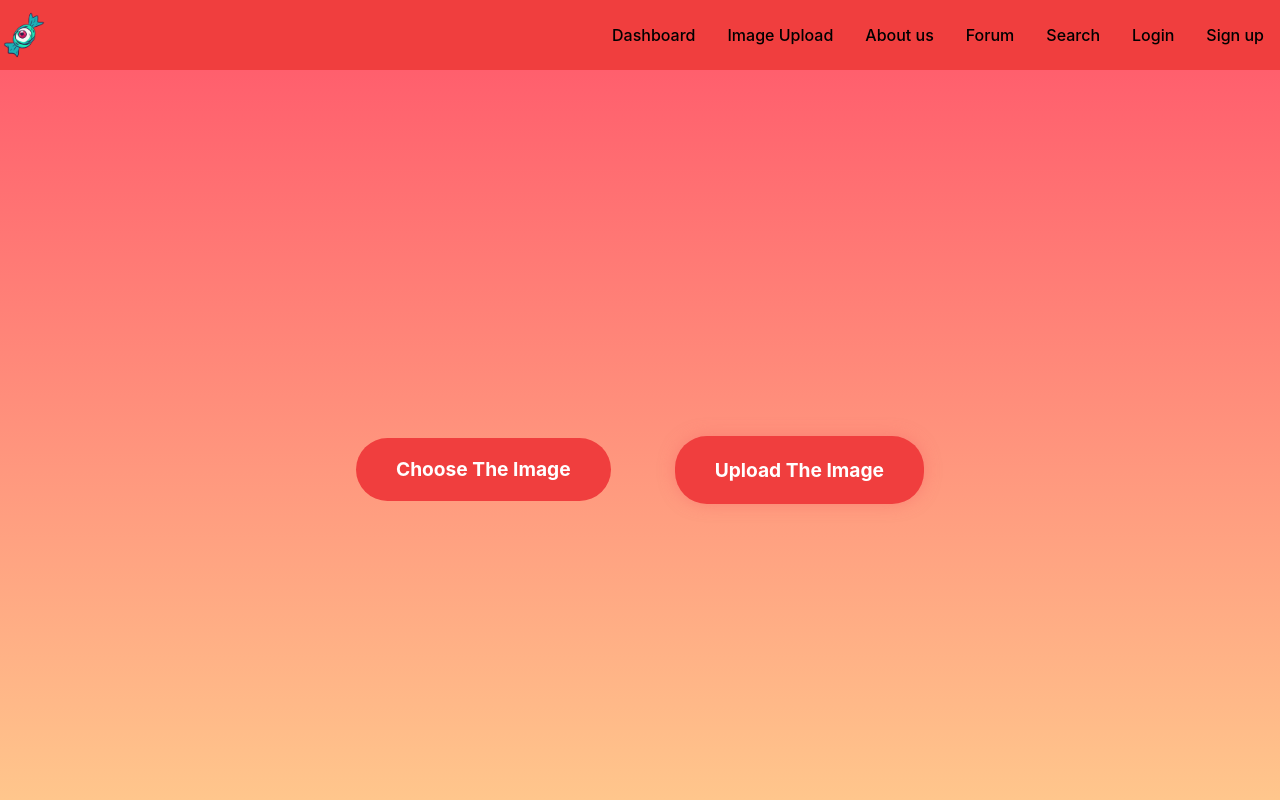
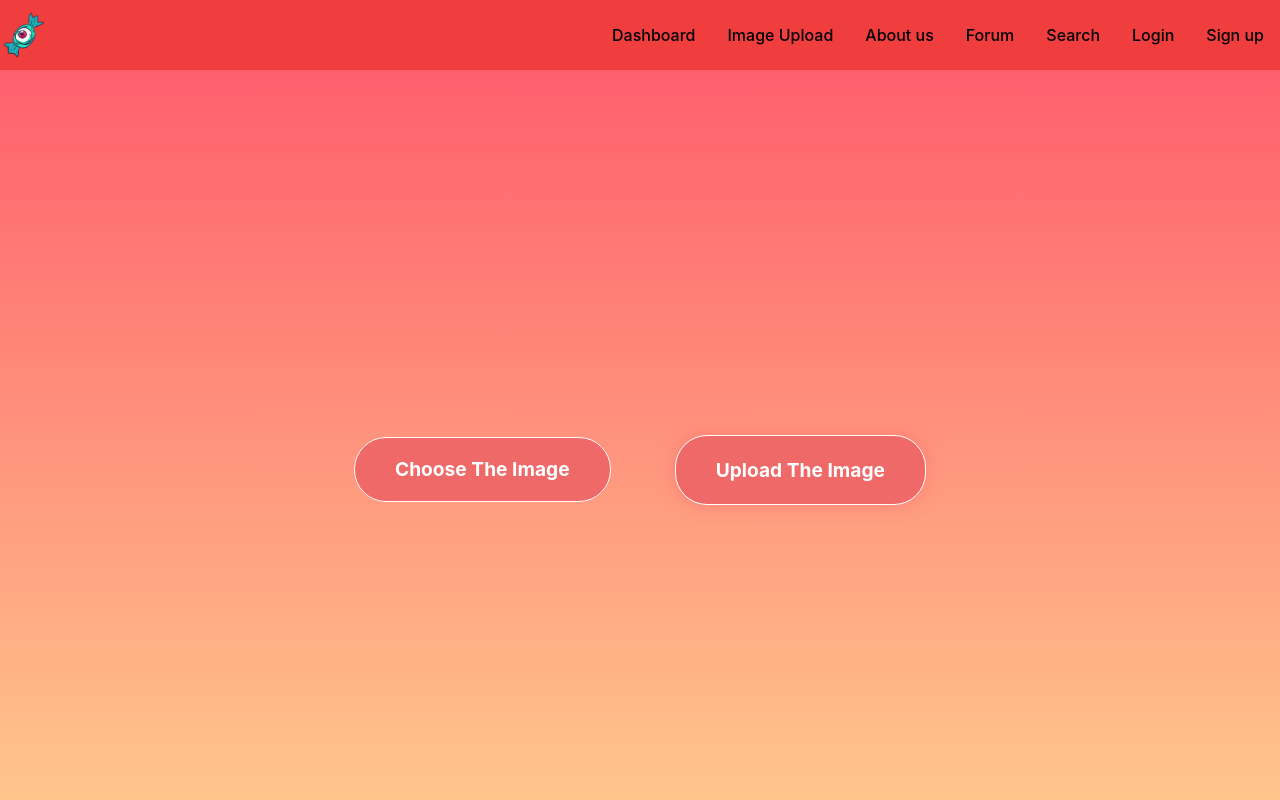
Before and after one commit to 490-Team-MAAKDE/490-Project, a React (Create React App) app in the folder Eye Candy Project/Code Design/Front-End/eye-candy/: page /imageupload in a window 1280 px wide. Shown: the top 800 px of the page. Built offline with nearby package versions, Linux system fonts and the light colour scheme.

Commit message:
adding to the style andmaking a dummy file in static

```diff
--- a/Eye Candy Project/Code Design/Front-End/eye-candy/src/Pages/ImageUpload.css
+++ b/Eye Candy Project/Code Design/Front-End/eye-candy/src/Pages/ImageUpload.css
@@ -21,8 +21,8 @@ input[type="file"] {
   font-size: 1.2rem;
   font-weight: bold;
   border-radius: 2rem;
-  border: none;
-  background-color: #f03e3e;
+  border: 1px solid #fff;
+  background-color: #ef6969;
   color: #fff;
   margin-bottom: 2rem;
   margin-right: 4rem;
@@ -41,8 +41,8 @@ input[type="file"] {
   font-size: 1.2rem;
   font-weight: bold;
   border-radius: 2rem;
-  border: none;
-  background-color: #f03e3e;
+  border: 1px solid #fff;
+  background-color: #ef6969;
   color: #fff;
   box-shadow: 0 0 1rem rgba(248, 106, 106, 0.5);
   box-shadow: 0 0 1rem rgba(248, 106, 106, 0.5);
@@ -67,14 +67,15 @@ input[type="file"] {
   font-size: 3rem;
   margin-bottom: 2rem;
   text-align: center;
-  background-color: #f03e3e;
+  border: 1px solid #fff;
+  background-color: #ef6969;
   color: #fff;
-  box-shadow: 0 0 1rem rgba(240, 62, 62, 0.8);
+  /* box-shadow: 0 0 1rem rgba(240, 62, 62, 0.8); */
   padding: 1.2rem 2.5rem;
   font-weight: bold;
   border-radius: 1rem;
   margin-left: 4rem;
-  border: none;
+  margin-top: 2.5rem;
 }
 
 .result img {
@@ -92,9 +93,12 @@ input[type="file"] {
   flex-wrap: wrap;
   flex-direction: column;
   margin-left: 4rem;
+  border: 1px solid #333;
+  border-radius: 5px;
 }
 
 .colors-internal {
   margin: 1rem;
-
+  border: 1px solid #777;
+  border-radius: 5px;
 }
```
Also changed, not shown: 1 other file (tests, documents, lock files or other folders).
